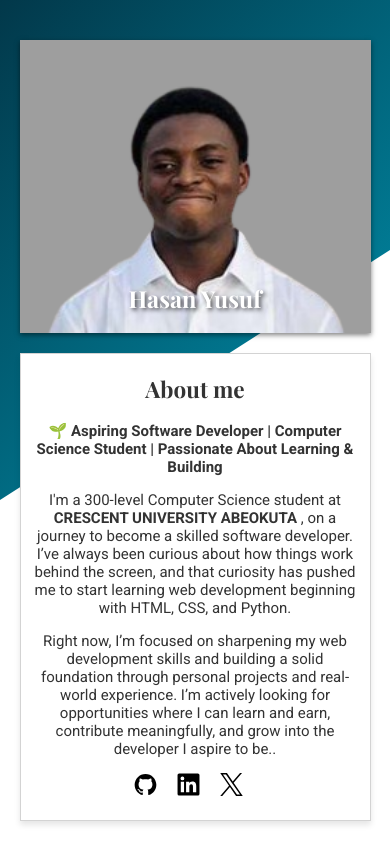
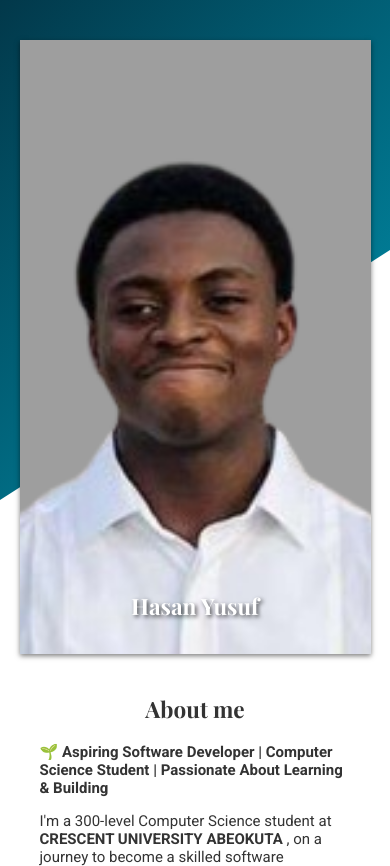
Before and after one commit to TheoneHayo/Folio_2, a plain HTML site: page index.html in a window 390 px wide. Shown: the top 866 px of the page. Drawn offline with nearby package versions, Linux system fonts and the light colour scheme.

Commit message:
updating responsiveness

```diff
--- a/styles.css
+++ b/styles.css
@@ -271,6 +271,8 @@ h1, h2, h3 {
 }
 
 /* --- Responsive styles for screens smaller than 1024px (laptops) --- */
+
+/* --- Tablet styles --- */
 @media (max-width: 1023px) {
  body {
     font-size: 15px;
@@ -282,32 +284,48 @@ h1, h2, h3 {
   }
 
   .header-content {
-        flex-direction: column; /* Stack header items on smaller screens */
+    flex-direction: row;
     align-items: center;
     text-align: center;
   }
 
   .header-top {
-        flex-direction: column;
+    flex-direction: row;
     align-items: center;
   }
 
+  /* The new wrapper is now responsive */
   .profile-photo {
-        width: 90vw; /* Responsive width for phone and tablets */
-        height: 75vw; /* Maintains aspect ratio */
-        max-width: 400px; /* Constrains size on tablets */
-        max-height: 350px;
+    width: 88vw;
+    max-width: 400px;
+    height: auto;
+    /* Allows the height to adjust automatically */
+    /* Add padding-top to maintain aspect ratio */
+    padding-top: 75%;
+    /* 4:3 aspect ratio (300/400) */
   }
 
   .name-overlay {
-        bottom: 1%;
-        left: 50%; /* Center the text horizontally */
-        transform: translateX(-50%); /* Adjust for perfect centering */
-        font-size: clamp(1.5em, 6vw, 2em); /* Fluid font size */
-        color: white; /* Changed for better contrast on background */
+    bottom: 5%;
+    /* Adjust for a better position on mobile */
+    left: 50%;
+    transform: translateX(-50%);
+    font-size: clamp(1.5em, 6vw, 2em);
+    /* Fluid font size */
+    color: white;
     text-shadow: 2px 2px 4px rgba(0, 0, 0, 0.7);
   }
 
+  .about-me {
+    background-color: #fff;
+    color: var(--dark-gray);
+    padding: 20px;
+    border: 1px solid lightgray;
+    box-shadow: 0 4px 6px rgba(0, 0, 0, 0.1);
+    width: 100%;
+    height: auto;
+    box-sizing: border-box;
+  }
 
   .social-icons {
     justify-content: center;
@@ -332,3 +350,38 @@ h1, h2, h3 {
     max-width: 40%;
   }
 }
+
+/* --- Mobile styles --- */
+@media (max-width: 700px) {
+  .header-content {
+    flex-direction: column;
+    align-items: center;
+  }
+
+  .profile-photo {
+    width: 90vw;
+    height: 90vw;
+    /* Tweak width for mobile */
+    padding-top: 75%;
+    /* Adjust aspect ratio for mobile */
+  }
+
+  .name-overlay {
+    font-size: 1.5em;
+    bottom: 3%;
+  }
+
+  .about-me {
+    border-style: none;
+    box-shadow: none;
+    text-align: left;
+  }
+
+  .about-me h2 {
+    text-align: center;
+  }
+
+  .social-icons {
+    justify-content: center;
+  }
+}
```
Lines whose indentation alone changed are shown as unchanged.
